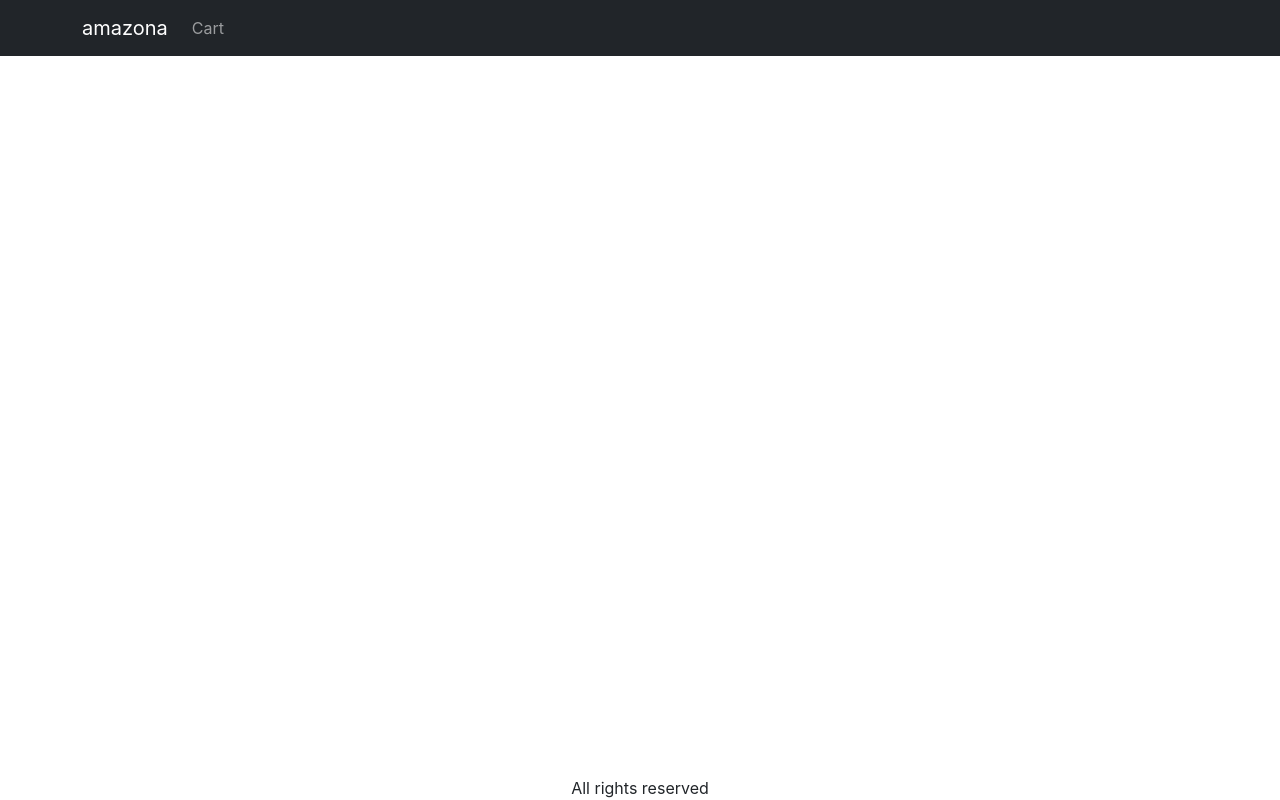
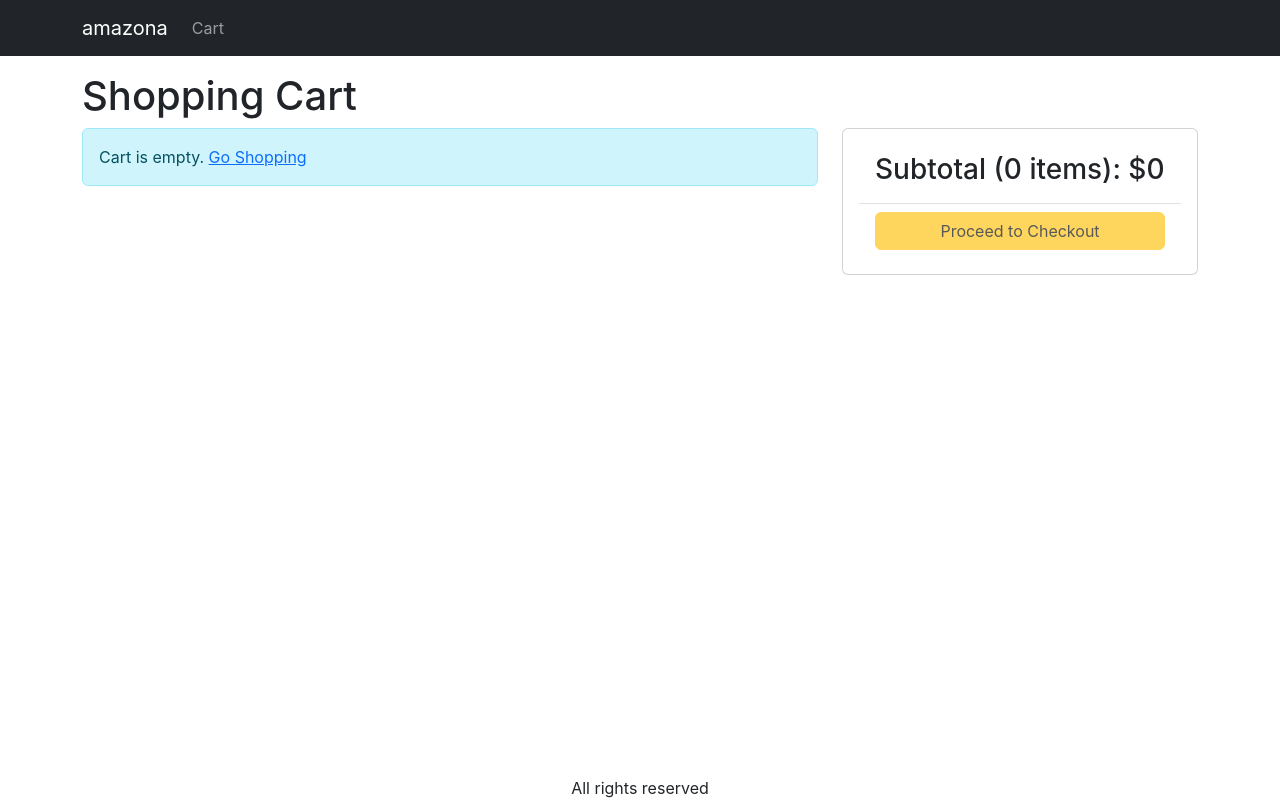
Before and after one commit to DDD5677/ecommerce-amazona, a React (Create React App) app in the folder frontend/: page /cart in a window 1280 px wide. Built offline with nearby package versions, Linux system fonts and the light colour scheme.

Commit message:
Create CartScreen

```diff
--- a/frontend/src/App.js
+++ b/frontend/src/App.js
@@ -5,6 +5,7 @@
 import { LinkContainer } from "react-router-bootstrap";
 import { useContext } from "react";
 import { Store } from "./Store";
+import CartScreen from "./screens/CartScreen";
 
 function App() {
    const { state } = useContext(Store);
@@ -38,6 +39,7 @@
                <Container className="mt-3">
                   <Routes>
                      <Route path="/product/:slug" element={<ProductScreen />} />
+                     <Route path="/cart" element={<CartScreen />} />
                      <Route path="/" element={<HomeScreen />} />
                   </Routes>
                </Container>
--- a/frontend/src/index.css
+++ b/frontend/src/index.css
@@ -46,3 +46,7 @@
 .img-large {
    max-width: 100%;
 }
+
+.img-thumbnail {
+   height: 80px;
+}
--- /dev/null
+++ b/frontend/src/screens/CartScreen.js
@@ -0,0 +1,103 @@
+import { useContext } from "react";
+import { Store } from "../Store";
+import { Helmet } from "react-helmet-async";
+import MessageBox from "../components/MessageBox";
+import { Link } from "react-router-dom";
+import { Button, Card, Col, ListGroup, Row } from "react-bootstrap";
+
+export default function CartScreen() {
+   const { state, dispatch: ctxDispatch } = useContext(Store);
+   const {
+      cart: { cartItems },
+   } = state;
+
+   return (
+      <div>
+         <Helmet>
+            <title>Shopping Cart</title>
+         </Helmet>
+         <h1>Shopping Cart</h1>
+         <Row>
+            <Col md={8}>
+               {cartItems.length === 0 ? (
+                  <MessageBox>
+                     Cart is empty. <Link to="/">Go Shopping</Link>
+                  </MessageBox>
+               ) : (
+                  <ListGroup>
+                     {cartItems.map((item) => (
+                        <ListGroup.Item key={item._id}>
+                           <Row className="align-items-center">
+                              <Col md={4}>
+                                 <img
+                                    src={item.image}
+                                    alt={item.name}
+                                    className="img-fluid rounded img-thumbnail"
+                                 ></img>{" "}
+                                 <Link to={`/product/${item.slug}`}>
+                                    {item.name}
+                                 </Link>
+                              </Col>
+                              <Col md={3}>
+                                 <Button
+                                    variant="light"
+                                    disabled={item.quantity === 1}
+                                 >
+                                    <i className="fas fa-minus-circle"></i>
+                                 </Button>{" "}
+                                 <span>{item.quantity}</span>{" "}
+                                 <Button
+                                    variant="light"
+                                    disabled={
+                                       item.quantity === item.countInStock
+                                    }
+                                 >
+                                    <i className="fas fa-plus-circle"></i>
+                                 </Button>
+                              </Col>
+                              <Col md={3}>${item.price}</Col>
+                              <Col md={2}>
+                                 <Button variant="light">
+                                    <i className="fas fa-trash"></i>
+                                 </Button>
+                              </Col>
+                           </Row>
+                        </ListGroup.Item>
+                     ))}
+                  </ListGroup>
+               )}
+            </Col>
+            <Col md={4}>
+               <Card>
+                  <Card.Body>
+                     <ListGroup variant="flush">
+                        <ListGroup.Item>
+                           <h3>
+                              Subtotal (
+                              {cartItems.reduce((a, c) => a + c.quantity, 0)}{" "}
+                              items): $
+                              {cartItems.reduce(
+                                 (a, c) => a + c.quantity * c.price,
+                                 0
+                              )}
+                           </h3>
+                        </ListGroup.Item>
+                        <ListGroup.Item>
+                           <div className="d-grid">
+                              <Button
+                                 type="button"
+                                 variant="warning"
+                                 disabled={cartItems.length === 0}
+                              >
+                                 Proceed to Checkout
+                              </Button>
+                           </div>
+                        </ListGroup.Item>
+                     </ListGroup>
+                  </Card.Body>
+               </Card>
+            </Col>
+         </Row>
+      </div>
+   );
+}
--- a/frontend/src/screens/ProductScreen.js
+++ b/frontend/src/screens/ProductScreen.js
@@ -1,7 +1,7 @@
 import axios from "axios";
 import { useContext, useEffect, useReducer } from "react";
 import { Badge, Button, Card, Col, ListGroup, Row } from "react-bootstrap";
-import { useParams } from "react-router-dom";
+import { useNavigate, useParams } from "react-router-dom";
 import Rating from "../components/Rating";
 import { Helmet } from "react-helmet-async";
 import LoadingBox from "../components/LoadingBox";
@@ -23,6 +23,7 @@
 };
 
 function ProductScreen() {
+   const navigate = useNavigate();
    const params = useParams();
    const { slug } = params;
 
@@ -48,6 +49,7 @@
 
    const { state, dispatch: ctxDispatch } = useContext(Store);
    const { cart } = state;
+
    const addToCartHandler = async () => {
       const existItem = cart.cartItems.find((x) => x._id === product._id);
       const quantity = existItem ? existItem.quantity + 1 : 1;
@@ -60,6 +62,7 @@
          type: "CART_ADD_ITEM",
          payload: { ...product, quantity },
       });
+      navigate("/cart");
    };
 
    return loading ? (
```
Also changed, not shown: 1 other file (tests, documents, lock files or other folders).
